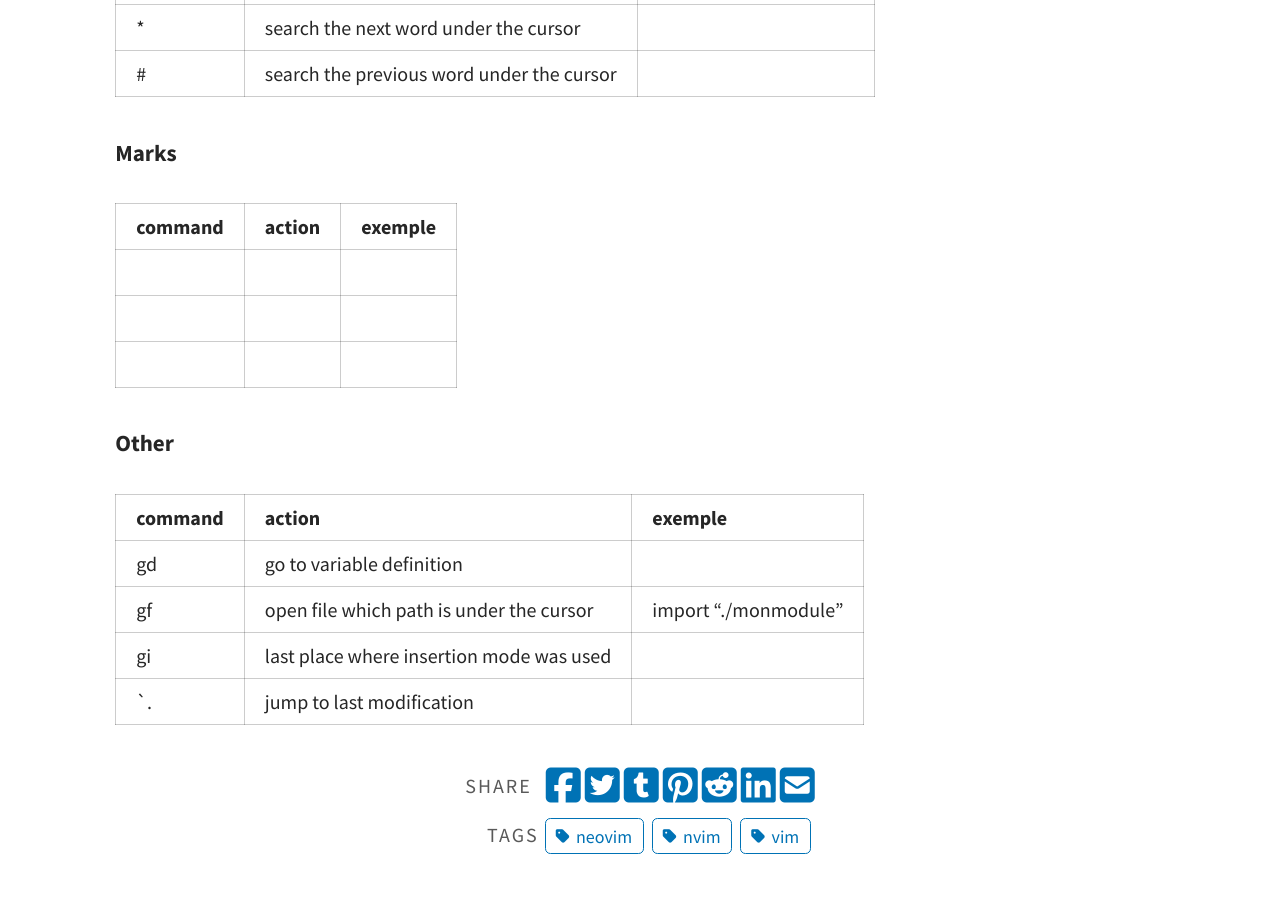
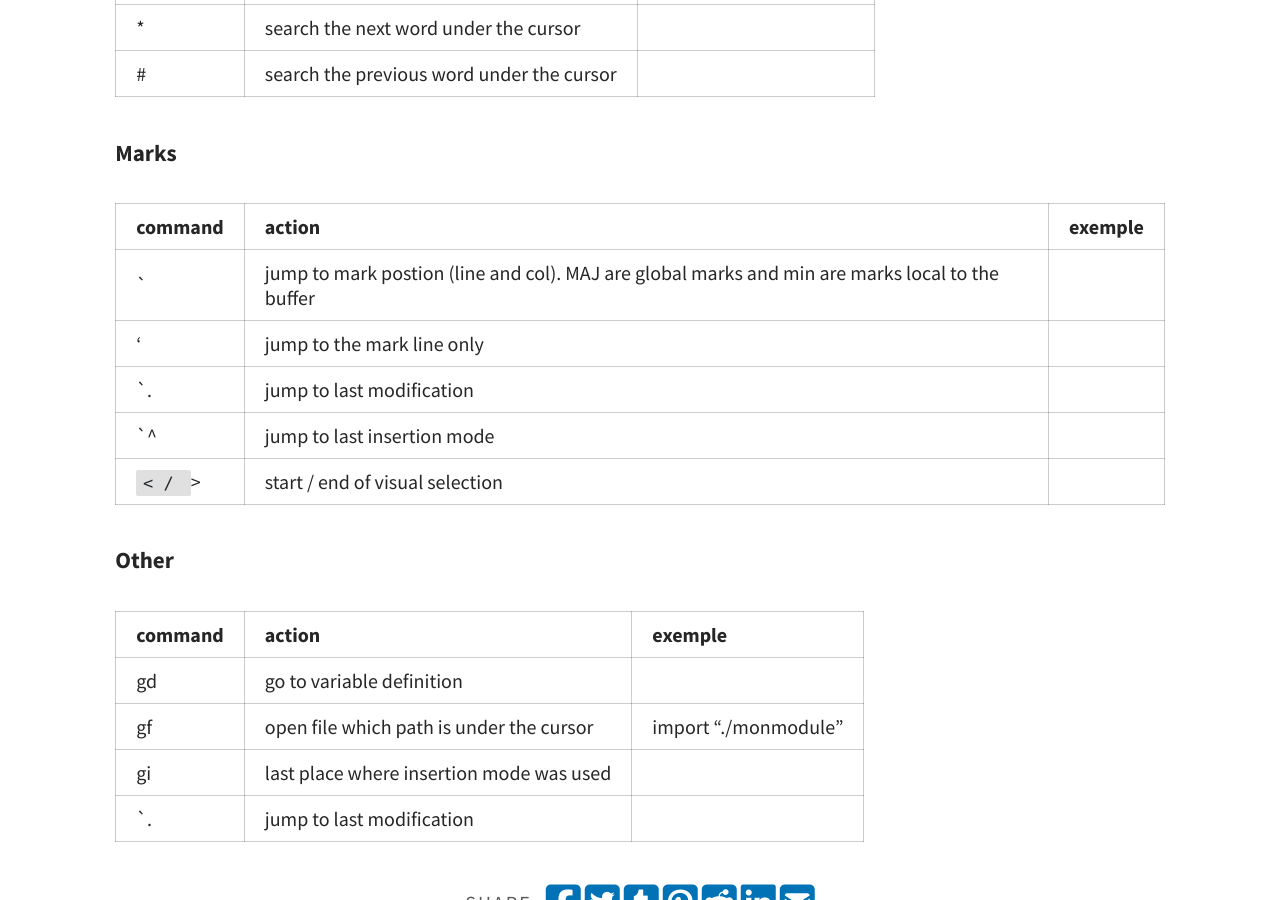
Before and after one commit to cristalcorp/cristalcorp.github.io, a Jekyll site: the page built from _posts/2026-04-08-Nvim.md, in a window 1280 px wide and 900 px high, scrolled down 6105 px. Built offline with Jekyll 4.4.1, drawn with Linux system fonts in a browser that asks for light colours; a script that is not in the unit is left out.

Commit message:
vim motions table

```diff
--- a/_posts/2026-04-08-Nvim.md
+++ b/_posts/2026-04-08-Nvim.md
@@ -187,11 +187,13 @@ Ctrl + [d/u/f/b] move the cursor and scroll
 
 #### Marks
 
-| command | action | exemple |
-|---------|--------|---------|
-|         |        |         |
-|         |        |         |
-|         |        |         |
+| command | action                                                                                          | exemple |
+|---------|-------------------------------------------------------------------------------------------------|---------|
+| `<char> | jump to mark postion (line and col). MAJ are global marks and min are marks local to the buffer |         |
+| '<char> | jump to the mark line only                                                                      |         |
+| `.      | jump to last modification                                                                       |         |
+| `^      | jump to last insertion mode                                                                     |         |
+| `< / `> | start / end of visual selection                                                                 |         |
 
 #### Other
 
```
